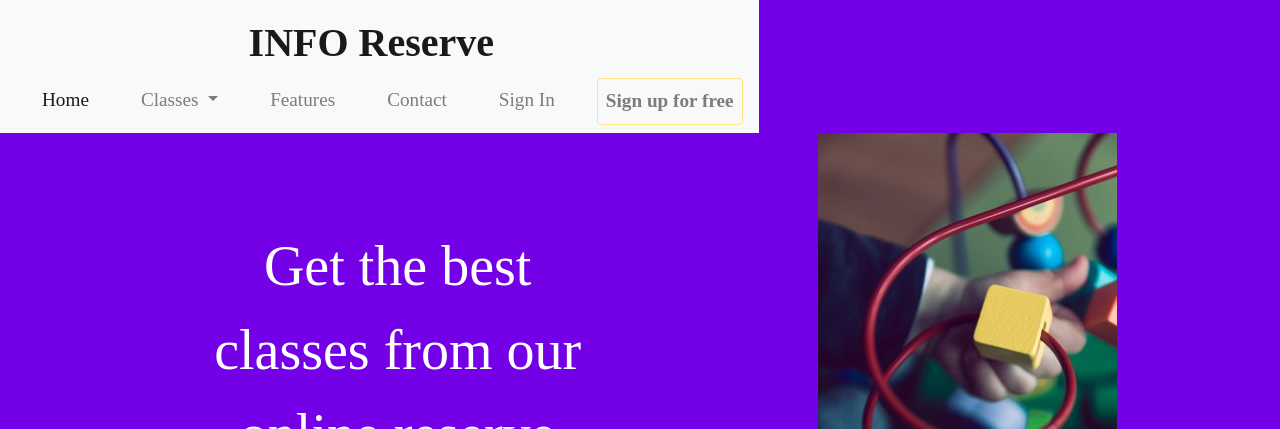
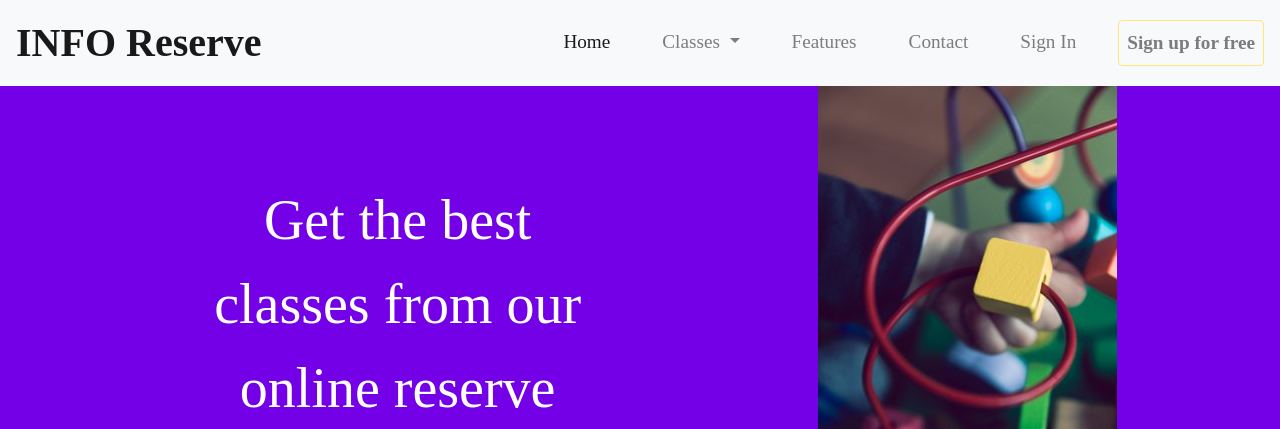
Before and after one commit to vipinpvijayan85/inforeserve, a plain HTML site: page index.html in a window 1280 px wide. Shown: the top 429 px of the page. Drawn offline with nearby package versions, Linux system fonts and the light colour scheme.

Commit message:
Update styles.css

```diff
--- a/CSS/styles.css
+++ b/CSS/styles.css
@@ -33,8 +33,8 @@ padding: 0 0;
 }
 @media (min-width:720px) {
   .navbar {
-    display: table-cell;
-    width: auto;
+
+ width: auto;
   }
 }
 
```
